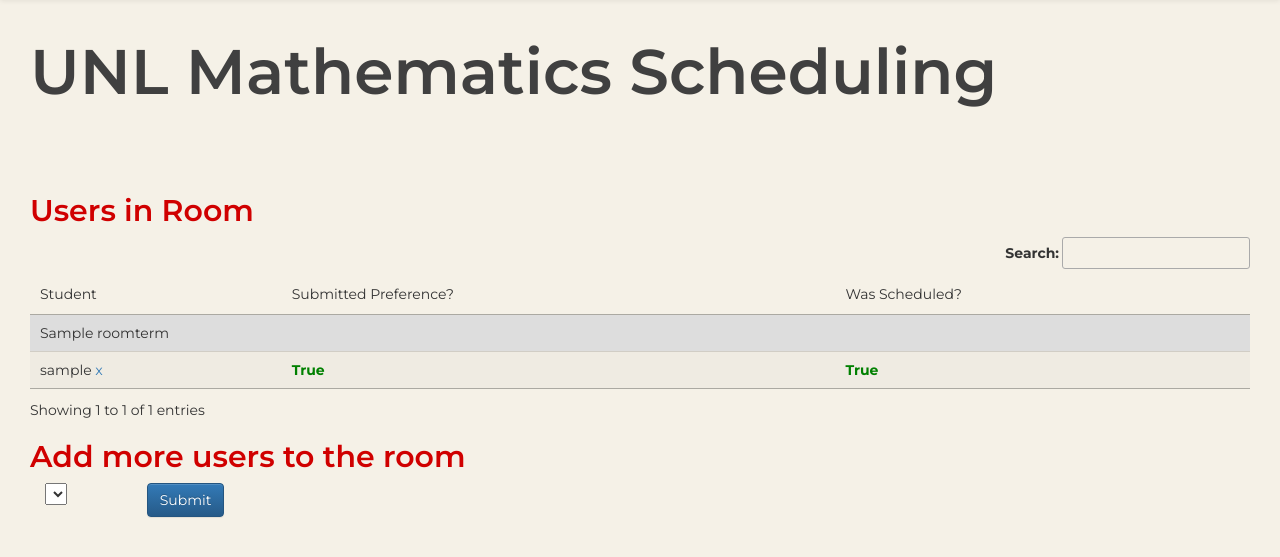
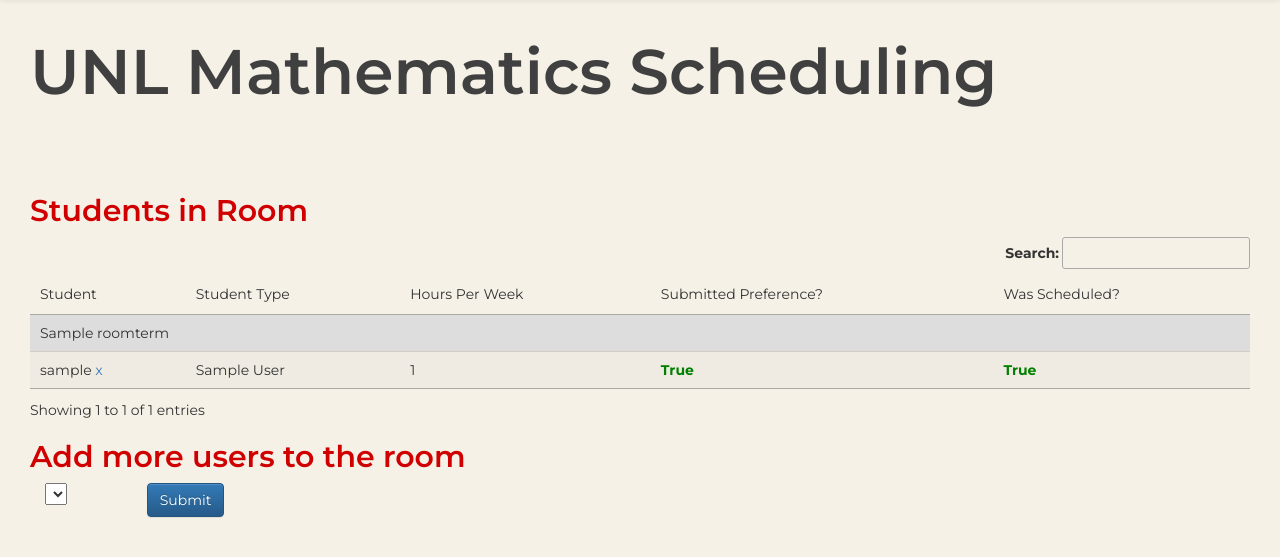
Before and after one commit to laurel-thomson/UNLScheduling, a Django app: page /scheduling/teachers/1/users in a window 1280 px wide. Shown: the part 51-608 px from the top of the page. Run offline with Django 3.2, Linux system fonts and the light colour scheme; a user stored in the database is signed in; tables that the repository leaves empty hold one stand-in row (values such as "Sample post"); lists and menus that the app fills with data are empty; some libraries are stand-ins or nearby versions.

Commit message:
Displaying student type and hours per week in the users list

```diff
--- a/mysite/scheduling/models.py
+++ b/mysite/scheduling/models.py
@@ -40,9 +40,12 @@ class RoomTerm(models.Model):
 
 #The scheduling requirements for a specific term for a type of student (for example: undergraduate students in Spring 2019 need to sign up for 6 time slots)
 class ScheduleRequirement(models.Model):
-    term_id = models.ForeignKey(RoomTerm, on_delete=models.CASCADE)
+    room_id = models.ForeignKey(Room, on_delete=models.CASCADE)
     student_type = models.ForeignKey(StudentType, on_delete=models.CASCADE)
     minimum_slots = models.IntegerField()
+
+    def __str__(self):
+        return str(self.minimum_slots)
 
 class TimeSlot(models.Model):
     day = models.CharField('Day', max_length=50)
--- a/mysite/scheduling/templates/scheduling/teachers/user_list.html
+++ b/mysite/scheduling/templates/scheduling/teachers/user_list.html
@@ -8,13 +8,15 @@
 
 {% block content %}
 
-<h2>Users in Room</h2>
+<h2>Students in Room</h2>
 
 <table id = "myTable" class="display nowrap">
     <thead>
         <tr>
             <td>Term</td>
             <td>Student</td>
+            <td>Student Type</td>
+            <td>Hours Per Week</td>
             <td>Submitted Preference?</td>
             <td>Was Scheduled?</td>
         </tr>
@@ -25,6 +27,16 @@
             <tr>
                 <td>{{term}}</td>
                 <td>{{user}} <a href="{% url 'teachers:remove_user' room.id user.id %}" onclick="return confirm('Are you sure you want to remove this student from the room?')">x</a> </td>
+                <td>
+                    {{user_info.student_type}}
+                </td>
+                <td>
+                    {% if user_info.minimum_slots %}
+                    {{user_info.minimum_slots}}
+                    {% else %}
+                    None
+                    {% endif %}
+                </td>
                 <td>
                     <font {% if user_info.submitted_preferences %} color="green" {% else %} color="red" {% endif %}>
                         <strong>{{user_info.submitted_preferences}}</strong>
--- a/mysite/scheduling/views/teachers.py
+++ b/mysite/scheduling/views/teachers.py
@@ -76,6 +76,9 @@ def user_list(request, room_id):
                 user_data[term][user] = {}
                 user_data[term][user]["submitted_preferences"] = SchedulePreference.objects.filter(user_id = user.id, time_slot_id__room_term_id = term.id).exists()
                 user_data[term][user]["was_scheduled"] = ScheduledUser.objects.filter(user_id = user.id, time_slot_id__room_term_id = term.id).exists()
+                user_data[term][user]["student_type"] = get_object_or_404(Student, pk = user.id).student_type
+                if ScheduleRequirement.objects.filter(room_id = room.id, student_type = user_data[term][user]["student_type"].id).exists():
+                    user_data[term][user]["minimum_slots"] = get_object_or_404(ScheduleRequirement, room_id = room.id, student_type = user_data[term][user]["student_type"].id)
         logger.error(user_data)
         return render(request, 'scheduling/teachers/user_list.html', {'room': room, 'unprivileged_users': unprivileged_users, 'user_data': user_data})
 
```
Also changed, not shown: mysite/scheduling/templates/scheduling/teachers/unfinalized_schedule.html (+9 -10 lines), mysite/scheduling/migrations/0009_auto_20190613_0729.py (added).
